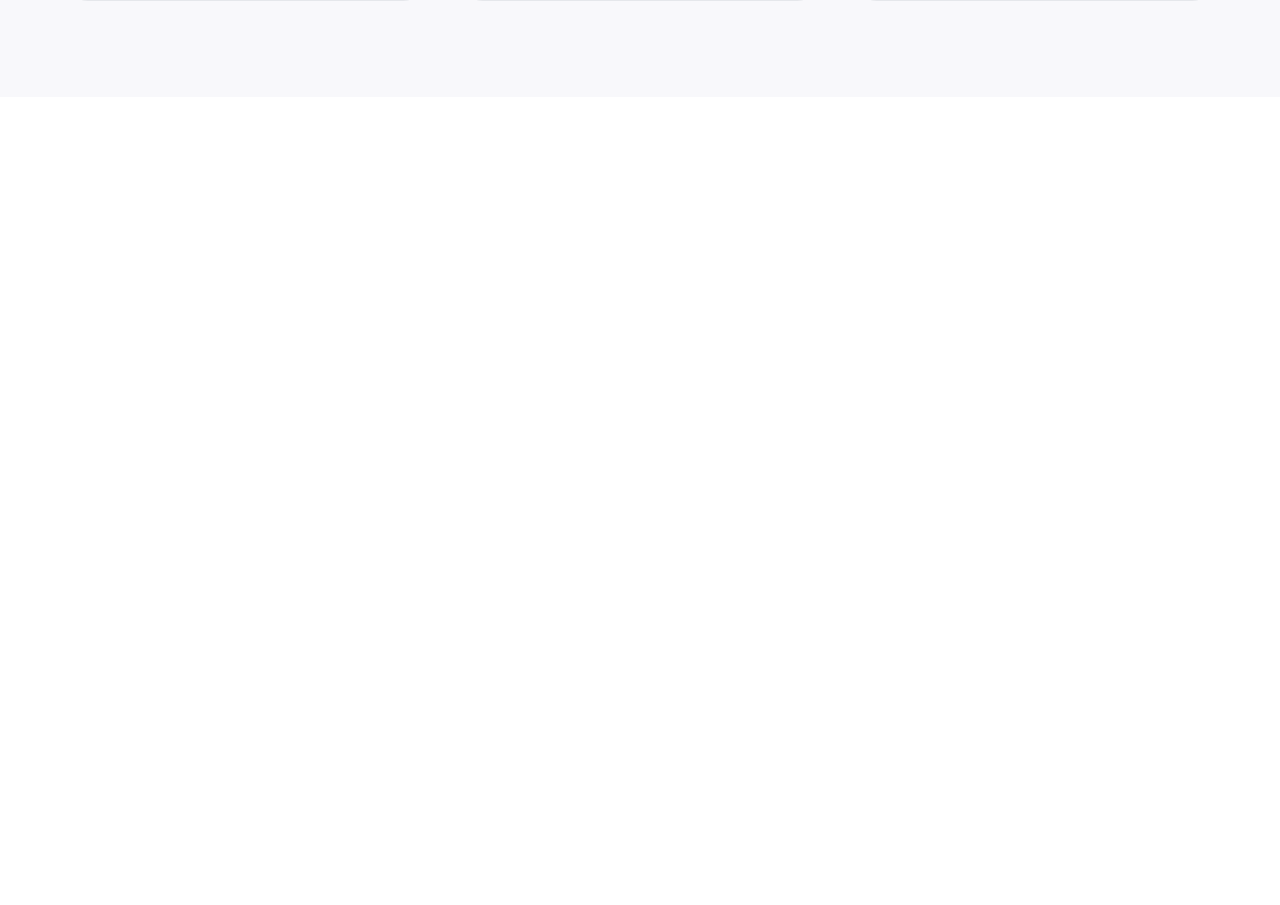
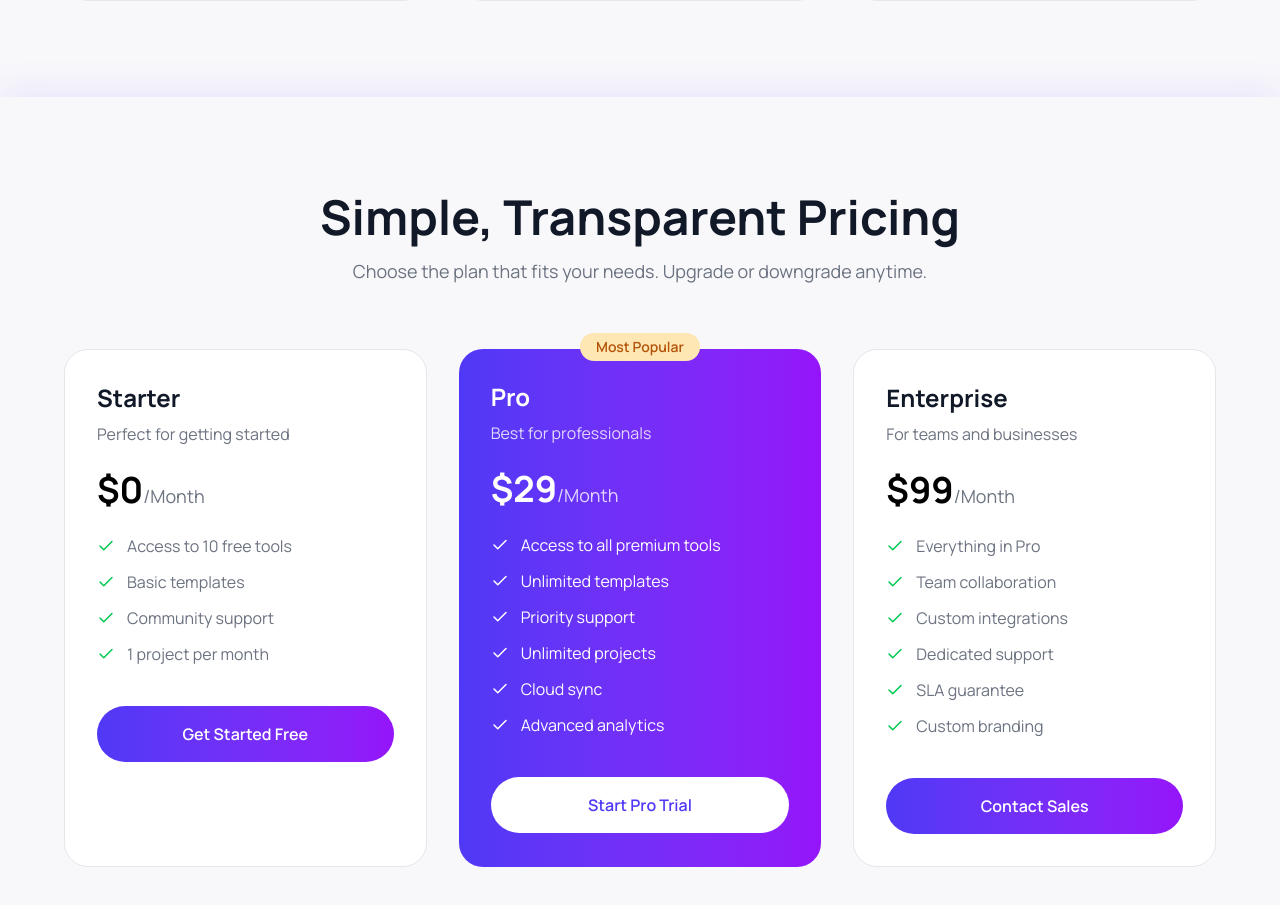
Before and after one commit to Tariqul-stack/DigiTools-Platform, a React (Vite) app: page / in a window 1280 px wide. Shown: the part 3119-4024 px from the top of the page. Before the commit the page ends 3216 px from the top, so only its background shows below. Built offline with nearby package versions, Linux system fonts and the light colour scheme.

Commit message:
added pricing section

```diff
--- a/src/App.jsx
+++ b/src/App.jsx
@@ -7,6 +7,7 @@ import MainSection from "./Components/MainSection/MainSection";
 import { ToastContainer } from "react-toastify";
 import "react-toastify/dist/ReactToastify.css";
 import Steps from "./Components/Steps/Steps";
+import Pricing from "./Components/Pricing/Pricing";
 
 function App() {
   const [cartItems, setCartItems] = useState([]);
@@ -22,6 +23,7 @@ function App() {
       ></MainSection>
       <ToastContainer position="top-right" autoClose={2000} />
       <Steps></Steps>
+      <Pricing></Pricing>
     </>
   );
 }
--- /dev/null
+++ b/src/Components/Pricing/Pricing.jsx
@@ -0,0 +1,121 @@
+import React from "react";
+import { Check } from "lucide-react";
+
+const Pricing = () => {
+  return (
+    <section className="bg-[#F8F8FB] py-24 px-6 md:px-10 lg:px-16 shadow-[0_-10px_30px_rgba(79,57,246,0.08)]">
+      <div className="max-w-7xl mx-auto">
+        {/* heading */}
+        <div className="text-center max-w-3xl mx-auto">
+          <h2 className="text-4xl md:text-5xl font-bold text-[#111827]">
+            Simple, Transparent Pricing
+          </h2>
+          <p className="mt-4 text-lg text-[#6B7280]">
+            Choose the plan that fits your needs. Upgrade or downgrade anytime.
+          </p>
+        </div>
+
+        {/* cards */}
+        <div className="mt-16 grid grid-cols-1 md:grid-cols-2 lg:grid-cols-3 gap-8">
+          {/* Starter */}
+          <div className="bg-white border border-gray-200 rounded-3xl p-8">
+            <h3 className="text-2xl font-bold text-[#111827]">Starter</h3>
+            <p className="mt-2 text-[#6B7280]">Perfect for getting started</p>
+
+            <div className="mt-6">
+              <span className="text-4xl font-bold">$0</span>
+              <span className="text-lg text-[#6B7280]">/Month</span>
+            </div>
+
+            <div className="mt-6 space-y-3">
+              {[
+                "Access to 10 free tools",
+                "Basic templates",
+                "Community support",
+                "1 project per month",
+              ].map((item, i) => (
+                <div key={i} className="flex items-center gap-3">
+                  <Check className="text-green-500" size={18} />
+                  <span className="text-[#6B7280]">{item}</span>
+                </div>
+              ))}
+            </div>
+
+            <button className="mt-10 w-full py-4 rounded-full text-white font-semibold bg-gradient-to-r from-[#4F39F6] to-[#9514FA]">
+              Get Started Free
+            </button>
+          </div>
+
+          {/* Pro (Highlighted) */}
+          <div className="relative rounded-3xl p-8 text-white bg-linear-to-r from-[#4F39F6] to-[#9514FA]">
+            {/* badge */}
+            <div className="absolute -top-4 left-1/2 -translate-x-1/2 bg-[#FFE7B3] text-[#B45309] px-4 py-1 rounded-full text-sm font-semibold">
+              Most Popular
+            </div>
+
+            <h3 className="text-2xl font-bold">Pro</h3>
+            <p className="mt-2 text-white/80">Best for professionals</p>
+
+            <div className="mt-6">
+              <span className="text-4xl font-bold">$29</span>
+              <span className="text-lg text-white/80">/Month</span>
+            </div>
+
+            <div className="mt-6 space-y-3">
+              {[
+                "Access to all premium tools",
+                "Unlimited templates",
+                "Priority support",
+                "Unlimited projects",
+                "Cloud sync",
+                "Advanced analytics",
+              ].map((item, i) => (
+                <div key={i} className="flex items-center gap-3">
+                  <Check className="text-white" size={18} />
+                  <span>{item}</span>
+                </div>
+              ))}
+            </div>
+
+            <button className="mt-10 w-full py-4 rounded-full bg-white text-[#4F39F6] font-semibold">
+              Start Pro Trial
+            </button>
+          </div>
+
+          {/* Enterprise */}
+          <div className="bg-white border border-gray-200 rounded-3xl p-8">
+            <h3 className="text-2xl font-bold text-[#111827]">Enterprise</h3>
+            <p className="mt-2 text-[#6B7280]">For teams and businesses</p>
+
+            <div className="mt-6">
+              <span className="text-4xl font-bold">$99</span>
+              <span className="text-lg text-[#6B7280]">/Month</span>
+            </div>
+
+            <div className="mt-6 space-y-3">
+              {[
+                "Everything in Pro",
+                "Team collaboration",
+                "Custom integrations",
+                "Dedicated support",
+                "SLA guarantee",
+                "Custom branding",
+              ].map((item, i) => (
+                <div key={i} className="flex items-center gap-3">
+                  <Check className="text-green-500" size={18} />
+                  <span className="text-[#6B7280]">{item}</span>
+                </div>
+              ))}
+            </div>
+
+            <button className="mt-10 w-full py-4 rounded-full text-white font-semibold bg-gradient-to-r from-[#4F39F6] to-[#9514FA]">
+              Contact Sales
+            </button>
+          </div>
+        </div>
+      </div>
+    </section>
+  );
+};
+
+export default Pricing;
```
